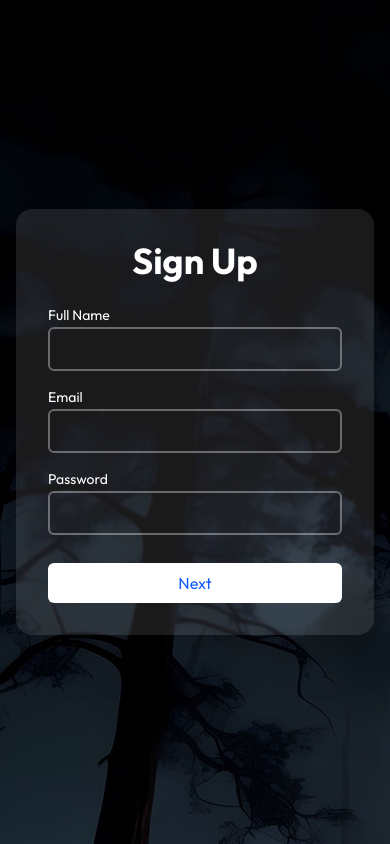
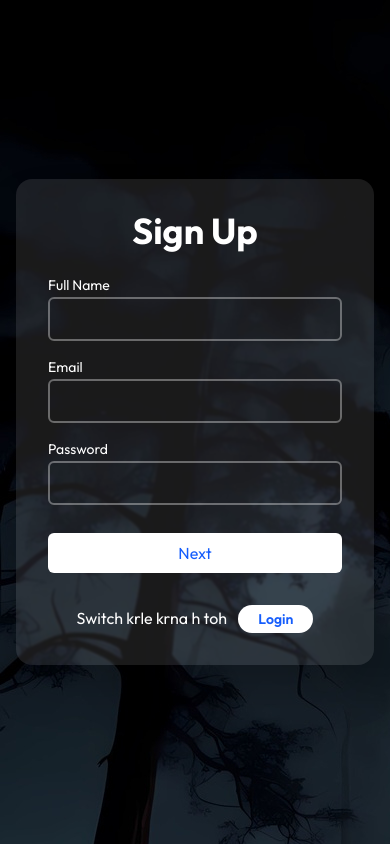
Before and after one commit to Bharat-Ag/chat-app-frontend, a React (Vite) app: page /login in a window 390 px wide. Built offline with nearby package versions, Linux system fonts and the light colour scheme; no server answers.

Commit message:
validation

```diff
--- a/package.json
+++ b/package.json
@@ -13,6 +13,7 @@
     "@tailwindcss/vite": "^4.1.7",
     "antd": "^5.25.3",
     "axios": "^1.9.0",
+    "formik": "^2.4.6",
     "moment": "^2.30.1",
     "react": "^19.1.0",
     "react-dom": "^19.1.0",
--- a/src/App.jsx
+++ b/src/App.jsx
@@ -4,12 +4,14 @@ import Login from './pages/Login'
 import { Toaster } from 'react-hot-toast';
 import { useContext } from 'react';
 import { AuthContext } from './context/AuthContext';
+import WelcomeMdl from './components/WelcomeMdl';
 
 export default function App() {
   const { authUser } = useContext(AuthContext);
   return (
     <div className="">
       <Toaster />
+      {/* <WelcomeMdl /> */}
       <Routes>
         <Route path='/' element={authUser ? <HomePage /> : <Navigate to='/login' />} />
         <Route path='/login' element={!authUser ? <Login /> : <Navigate to='/' />} />
--- a/src/components/Sidebar.jsx
+++ b/src/components/Sidebar.jsx
@@ -43,7 +43,7 @@ export default function Sidebar() {
         <div>
             <div className="p-5 flex flex-col h-full">
                 <div className='flex items-center'>
-{/*                     <img src={assets.mainLogo} alt="" className='max-w-10' /> */}
+                    {/*                     <img src={assets.mainLogo} alt="" className='max-w-10' /> */}
                     <span className='font-bold ml-4 text-xl'>Chat</span>
                 </div>
                 <hr className='my-5 text-white/15' />
--- a/src/pages/Login.jsx
+++ b/src/pages/Login.jsx
@@ -2,48 +2,95 @@ import React, { useContext, useState } from 'react';
 import { AuthContext } from '../context/AuthContext';
 import { UserActionContext } from '../context/UserActionContext';
 import toast from 'react-hot-toast';
+import { Formik, Form, Field, ErrorMessage } from 'formik';
 
 export default function Login() {
-    const { changeOnlineStatus } = useContext(UserActionContext)
+    // const { changeOnlineStatus } = useContext(UserActionContext);
     const [currSt, setCurrSt] = useState('Sign Up');
     const [isDataSubmitted, setIsDataSubmitted] = useState(false);
-    const [formData, setFormData] = useState({
+    const { login } = useContext(AuthContext);
+    const toggleState = (resetForm) => {
+        setCurrSt((prev) => (prev === 'Sign Up' ? 'Login' : 'Sign Up'));
+        setFormData({ fullName: '', email: '', password: '', bio: '' });
+        setIsDataSubmitted(false);
+        resetForm(); // <-- resets values and errors
+    };
+
+    const initialValues = {
         fullName: '',
         email: '',
         password: '',
         bio: '',
-    });
-
-    const { login } = useContext(AuthContext);
-    const handleChange = (e) => {
-        setFormData((prev) => ({
-            ...prev,
-            [e.target.name]: e.target.value,
-        }));
     };
 
-    const toggleState = () => {
-        setCurrSt((prev) => (prev === 'Sign Up' ? 'Login' : 'Sign Up'));
-        setFormData({ fullName: '', email: '', password: '', bio: '' });
-        setIsDataSubmitted(false);
+    const validationSchem = (values, currSt, isDataSubmitted) => {
+        const errors = {};
+        const emailRegex = /^[^\s@]+@[^\s@]+\.[^\s@]+$/;
+
+        // LOGIN validation
+        if (currSt === 'Login') {
+            if (!values.email) {
+                errors.email = "Email bharna";
+            } else if (!emailRegex.test(values.email)) {
+                errors.email = "Email daalna bhi sikhana padega";
+            }
+
+            if (!values.password) {
+                errors.password = "Ye bhi daal dalle";
+            } else if (values.password.length < 6) {
+                errors.password = "lamba daal apne andar 6'";
+            }
+        }
+
+        // SIGNUP step 1 (before bio)
+        if (currSt === 'Sign Up' && !isDataSubmitted) {
+            if (!values.fullName) {
+                errors.fullName = "Baap ne mana kia h naam daalne ko?";
+            }
+
+            if (!values.email) {
+                errors.email = "Email bharna";
+            } else if (!emailRegex.test(values.email)) {
+                errors.email = "Email daalna bhi sikhana padega";
+            }
+
+            if (!values.password) {
+                errors.password = "Ye bhi daal dalle";
+            } else if (values.password.length < 6) {
+                errors.password = "lamba daal apne andar 6'";
+            }
+        }
+
+        // SIGNUP step 2 (bio step)
+        if (currSt === 'Sign Up' && isDataSubmitted) {
+            if (!values.bio || values.bio.trim() === "") {
+                errors.bio = "Bio is required";
+            }
+        }
+
+        return errors;
     };
 
 
-    const handleFormSubmit = async (e) => {
-        e.preventDefault();
+    const handleFormSubmit = async (values, { setSubmitting }) => {
         try {
             if (currSt === 'Sign Up' && !isDataSubmitted) {
                 setIsDataSubmitted(true);
+                setSubmitting(false);
                 return;
             }
 
-            const { fullName, email, password, bio } = formData;
-            await login(currSt === "Sign Up" ? "signup" : "login", { fullName, email, password, bio });
-
-            toast.success("Welcome!");
-
+            const { fullName, email, password, bio } = values;
+            await login(currSt === "Sign Up" ? "signup" : "login", {
+                fullName,
+                email,
+                password,
+                bio,
+            });
         } catch (error) {
             toast.error('Issue in updating the online status');
+        } finally {
+            setSubmitting(false);
         }
     };
 
@@ -51,78 +98,121 @@ export default function Login() {
         <div className="w-full min-h-screen bg-main bg-cover bg-center flex justify-center items-center p-4">
             <div className="bg-white/10 backdrop-blur-[1px] p-4 rounded-2xl w-full max-w-4xl grid grid-cols-1 sm:grid-cols-2 gap-6 shadow-2xl">
                 {/* Left Panel */}
+                <Formik
+                    initialValues={initialValues}
+                    validate={(values) => validationSchem(values, currSt, isDataSubmitted)}
+                    onSubmit={handleFormSubmit}
+                >
+                    {({ isSubmitting, resetForm }) => (
+                        <>
+                            {/* Left Panel */}
                             <div className="hidden sm:flex flex-col justify-center items-center text-white text-center p-3">
-                    <h2 className="text-2xl font-bold">{currSt === 'Login' ? 'Bina login k chat hi nai kr skta ( lol )' : "Tujhe login krna hi padega dost kuch bhi krle"}</h2>
+                                <h2 className="text-2xl font-bold">
+                                    {currSt === 'Login'
+                                        ? 'Bina login k chat hi nai kr skta'
+                                        : "Tujhe login krna hi padega dost kuch bhi krle"}
+                                </h2>
                                 <p className="text-md my-4">
                                     {currSt === 'Sign Up'
                                         ? 'Login kar suar ab'
                                         : "Account nahi hai toh bana na bkl"}
                                 </p>
                                 <button
-                        onClick={toggleState}
+                                    type="button"
+                                    onClick={() => {
+                                        resetForm();
+                                        setIsDataSubmitted(false);
+                                        setCurrSt((prev) => prev === 'Sign Up' ? 'Login' : 'Sign Up');
+                                    }}
                                     className="cursor-pointer px-10 py-2 bg-white mt-6 text-blue-600 rounded-full font-semibold hover:-translate-y-1 transition-transform duration-300 text-lg"
                                 >
                                     {currSt === 'Sign Up' ? 'Login' : 'Sign Up'}
                                 </button>
                             </div>
-                <form
-                    onSubmit={handleFormSubmit}
-                    className="flex flex-col justify-center  rounded-xl p-4"
-                >
+
+                            {/* Form Section (as you already have it) */}
+                            <Form className="flex flex-col justify-center rounded-xl p-4">
                                 <h2 className="text-4xl font-bold text-center text-white mb-6">
-                        {currSt === 'Sign Up' ? (isDataSubmitted ? 'Add Bio' : 'Sign Up') : 'Login'}
+                                    {currSt === 'Sign Up'
+                                        ? isDataSubmitted ? 'Add Bio' : 'Sign Up'
+                                        : 'Login'}
                                 </h2>
 
-                    {
-                        currSt !== "Login" && !isDataSubmitted && (
-                            <div className='mb-4'>
-                                <label htmlFor="" className='text-white block text-sm mb-0.5'>Full Name</label>
-                                <input
-                                    value={formData.fullName}
-                                    name='fullName'
-                                    onChange={handleChange}
-                                    type='text'
-                                    autoComplete='off'
+                                {/* Full Name */}
+                                {currSt !== 'Login' && !isDataSubmitted && (
+                                    <div className="mb-4">
+                                        <label className="text-white block text-sm mb-0.5">Full Name</label>
+                                        <Field
+                                            name="fullName"
+                                            type="text"
+                                            autoComplete="off"
                                             className="p-2 border-2 border-white/35 w-full rounded-md text-white focus:outline-none focus:ring-2 focus:ring-blue-400 focus:border-transparent"
                                         />
+                                        <ErrorMessage name="fullName" component="div" className="text-white text-[12px] mt-1" />
                                     </div>
-                        )
-                    }
+                                )}
 
+                                {/* Email & Password */}
                                 {!isDataSubmitted && (
                                     <>
-                            <div className='mb-4'>
-                                <label htmlFor="" className='text-white block text-sm mb-0.5'>Email</label>
-                                <input
-                                    value={formData.email}
-                                    name='email'
-                                    onChange={handleChange}
-                                    type='email' className="p-2 border-2 border-white/35 w-full text-white  rounded-md focus:outline-none focus:ring-2 focus:ring-blue-400 focus:border-transparent" autoComplete='off' />
+                                        <div className="mb-4">
+                                            <label className="text-white block text-sm mb-0.5">Email</label>
+                                            <Field
+                                                name="email"
+                                                type="email"
+                                                autoComplete="off"
+                                                className="p-2 border-2 border-white/35 w-full text-white rounded-md focus:outline-none focus:ring-2 focus:ring-blue-400 focus:border-transparent"
+                                            />
+                                            <ErrorMessage name="email" component="div" className="text-white text-[12px] mt-1" />
                                         </div>
-                            <div className='mb-4'>
-                                <label htmlFor="" className='text-white block text-sm mb-0.5'>Password</label>
-                                <input
-                                    value={formData.password}
-                                    name='password'
-                                    onChange={handleChange}
-                                    type='password' className="p-2 border-2 border-white/35 w-full  text-white rounded-md focus:outline-none focus:ring-2 focus:ring-blue-400 focus:border-transparent" autoComplete='new-password' />
+
+                                        <div className="mb-4">
+                                            <label className="text-white block text-sm mb-0.5">Password</label>
+                                            <Field
+                                                name="password"
+                                                type="password"
+                                                autoComplete="new-password"
+                                                className="p-2 border-2 border-white/35 w-full text-white rounded-md focus:outline-none focus:ring-2 focus:ring-blue-400 focus:border-transparent"
+                                            />
+                                            <ErrorMessage name="password" component="div" className="text-white text-[12px] mt-1" />
                                         </div>
                                     </>
                                 )}
 
-                    {isDataSubmitted && (<div className='mb-4'>
-                        <label htmlFor="" className='text-white block text-sm mb-0.5'>Bio</label>
-                        <textarea value={formData.bio} name='bio' onChange={handleChange} className="p-2 border-2 border-white/35 w-full  text-white rounded-md focus:outline-none focus:ring-2 focus:ring-blue-400 focus:border-transparent resize-none " rows={5} />
-                    </div>)}
+                                {/* Bio */}
+                                {isDataSubmitted && (
+                                    <div className="mb-4">
+                                        <label className="text-white block text-sm mb-0.5">Bio</label>
+                                        <Field
+                                            name="bio"
+                                            as="textarea"
+                                            rows={5}
+                                            className="p-2 border-2 border-white/35 w-full text-white rounded-md focus:outline-none focus:ring-2 focus:ring-blue-400 focus:border-transparent resize-none"
+                                        />
+                                        <ErrorMessage name="bio" component="div" className="text-white text-[12px] mt-1" />
+                                    </div>
+                                )}
 
-                    <button type='submit' className='w-full rounded-md cursor-pointer p-2 mt-3 text-blue-600 bg-white hover:bg-white/90 transition-colors duration-200'>
+                                <button
+                                    type="submit"
+                                    disabled={isSubmitting}
+                                    className="w-full rounded-md cursor-pointer p-2 mt-3 text-blue-600 bg-white hover:bg-white/90 transition-colors duration-200"
+                                >
                                     {currSt === 'Sign Up'
-                            ? isDataSubmitted
-                                ? 'Submit'
-                                : 'Next'
+                                        ? isDataSubmitted ? 'Submit' : 'Next'
                                         : 'Login'}
                                 </button>
-                </form>
+                                <div className='block sm:hidden'>
+                                    <p className='text-center pt-8 '>Switch krle krna h toh <button type='button' className='ml-2 cursor-pointer px-5 py-1 bg-white text-blue-600 rounded-full font-semibold text-sm hover:text-black transition-colors duration-200' onClick={() => {
+                                        resetForm();
+                                        setIsDataSubmitted(false);
+                                        setCurrSt((prev) => prev === 'Sign Up' ? 'Login' : 'Sign Up');
+                                    }}>{currSt === 'Sign Up' ? 'Login' : 'Sign Up'}</button></p>
+                                </div>
+                            </Form>
+                        </>
+                    )}
+                </Formik>
             </div>
         </div>
     );
```
Also changed, not shown: src/components/WelcomeMdl.jsx (added, +35 -0 lines), src/index.css (+19 -1 lines), src/pages/HomePage.jsx (line endings or trailing spaces), 1 other file (tests, documents, lock files or other folders). Lines whose indentation alone changed are shown as unchanged.
